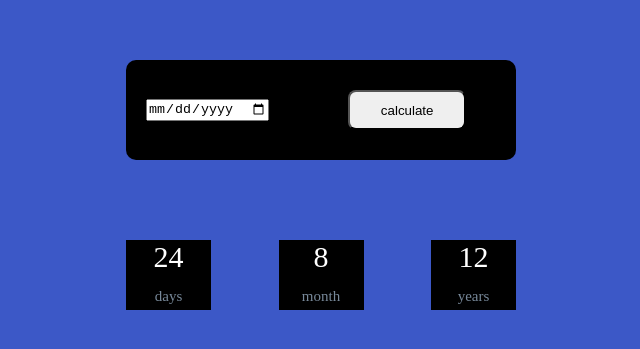
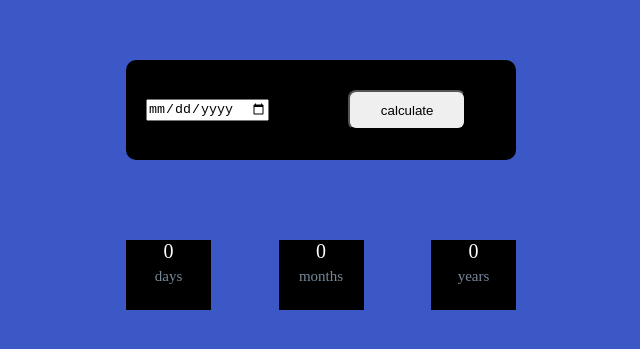
Before and after one commit to syedBahadarKhan/classtask5, a plain HTML site: page index.html in a window 1280 px wide. Shown: the part 215-564 px from the top of the page, without its empty margins (319-959 px from the left). Drawn offline with Linux system fonts and the light colour scheme.

Commit message:
font size update

```diff
--- a/index.html
+++ b/index.html
@@ -22,9 +22,9 @@
 
         <!--the last three divs-->
         <div id="result">
-        <div id="months">24 <br> <span style="color: lightslategray;">days</span></div>
-        <div id="years">8 <br><span>month</span></div>
-        <div id="days">12 <br> <span>years</span></div>
+        <div id="months">0<br> <span style="color: lightslategray;">days</span></div>
+        <div id="years">0 <br><span>months</span></div>
+        <div id="days">0 <br> <span>years</span></div>
 
 
     </div>
--- a/style.css
+++ b/style.css
@@ -63,7 +63,7 @@ i{
     background-color: black;
     margin-top: 80px;
     color: white;
-    font-size: 30px;
+    font-size: 20px;
     text-align: center;
 
 }
@@ -73,7 +73,7 @@ i{
     background-color: black;
     margin-top: 80px;
     color: white;
-    font-size: 30px;
+    font-size: 20px;
     text-align: center;
 
 }
@@ -83,7 +83,7 @@ i{
     background-color: black;
     margin-top: 80px;
     color: white;
-    font-size: 30px;
+    font-size: 20px;
     text-align: center;
 
 }
```
